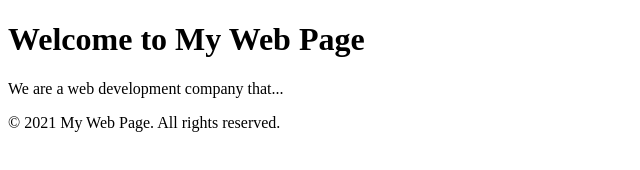
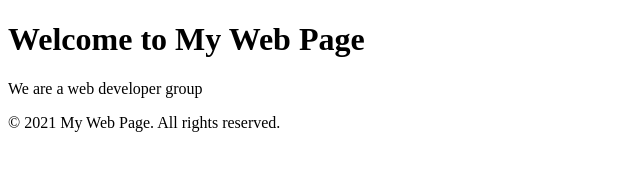
Before and after one commit to Karun-edstem/Test, a plain HTML site: page index.html in a window 1280 px wide. Shown: the full height of the page, 0-640 px from the left. Drawn offline with Linux system fonts and the light colour scheme.

Commit message:
reviewer

```diff
--- a/index.html
+++ b/index.html
@@ -11,7 +11,7 @@
   <body>
     <main>
       <section id="about">
-        <p>We are a web development company that...</p>
+        <p>We are a web developer group</p>
       </section>
     </main>
 
```
